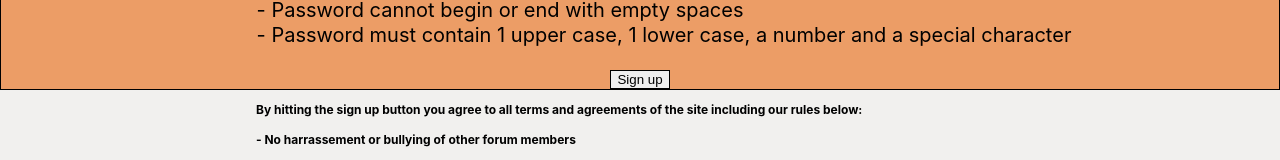
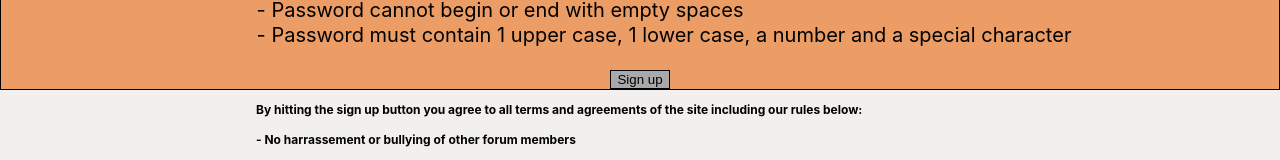
Before and after one commit to navin1551/doggy-dialogue-app, a React (Create React App) app: page /register in a window 1280 px wide. Shown: the part 390-550 px from the top of the page. Built offline with nearby package versions, Linux system fonts and the light colour scheme; no server answers.

Commit message:
fixed button color

```diff
--- a/src/components/RegisterForm.css
+++ b/src/components/RegisterForm.css
@@ -12,6 +12,7 @@ input {
 .sign-up-button {
   border: 1px solid black;
   -webkit-appearance: none;
+  background-color: darkgrey;
 }
 
 .register-label {
```
